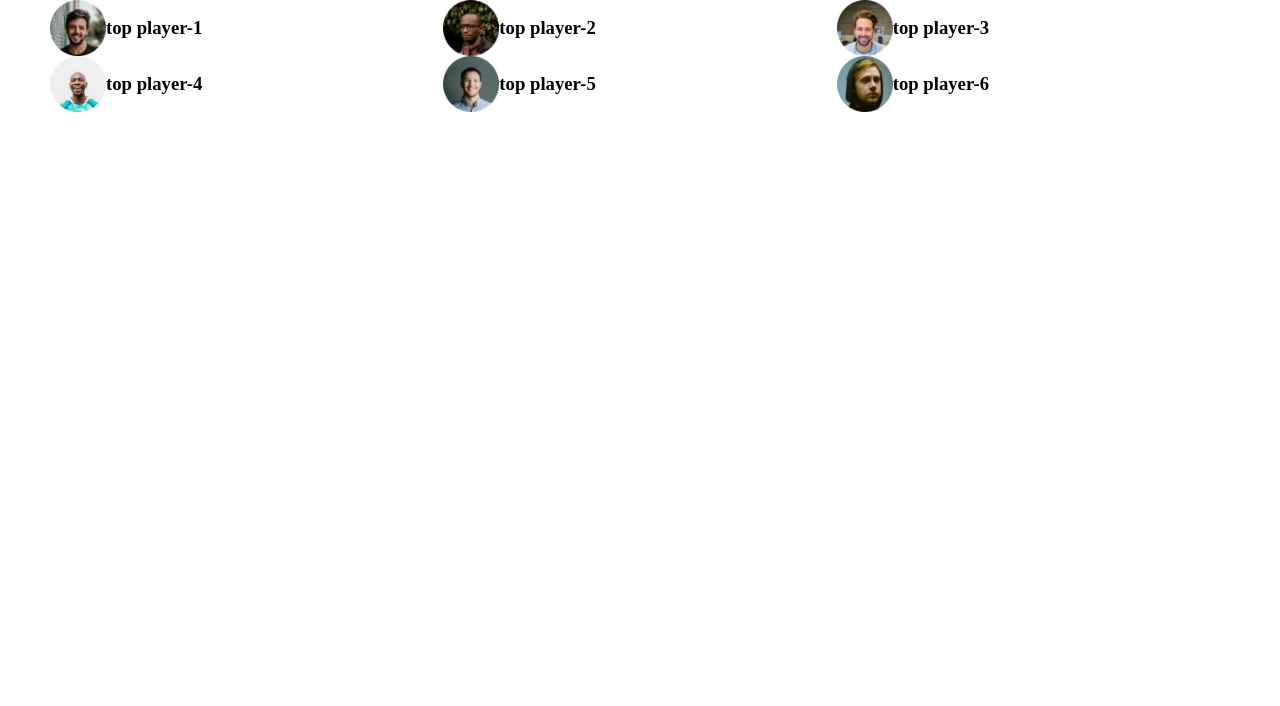
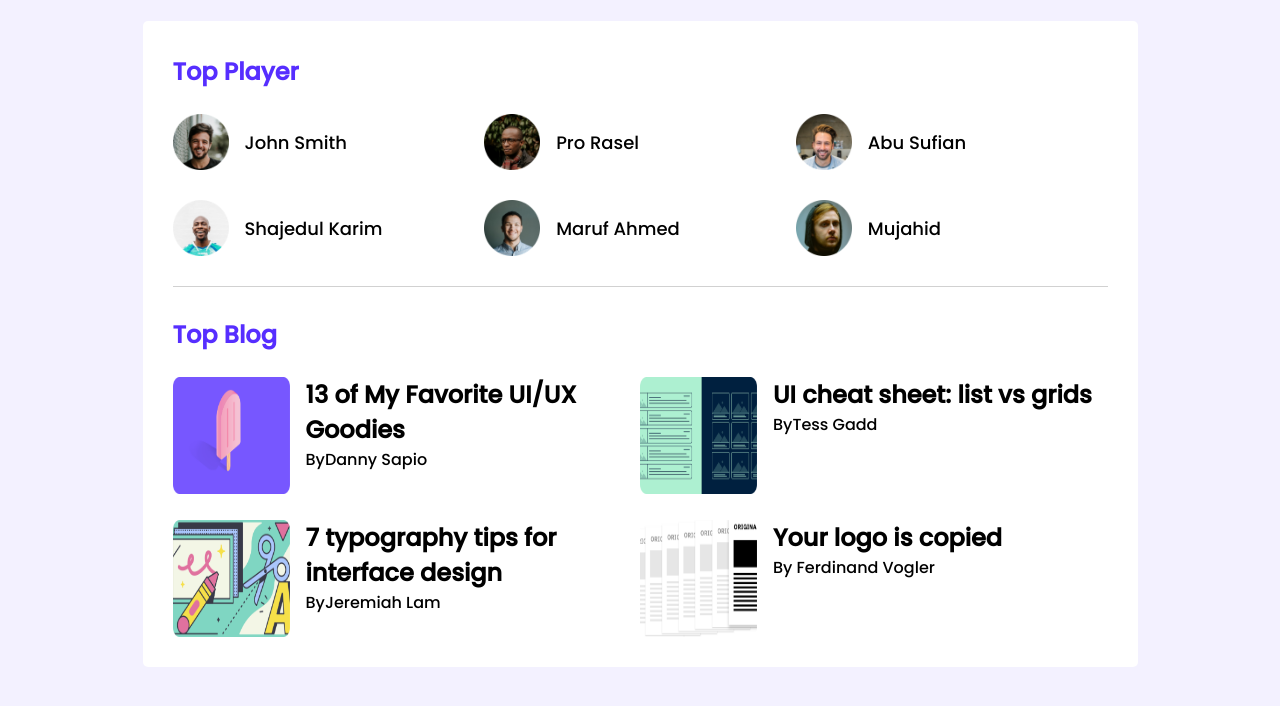
Before and after one commit to KamrulHasan05/responsive-web, a plain HTML site: page index.html in a window 1280 px wide. Drawn offline with Linux system fonts and the light colour scheme.

Commit message:
section added

```diff
--- a/css/style.css
+++ b/css/style.css
@@ -1,22 +1,78 @@
+@import url('https://fonts.googleapis.com/css2?family=Poppins:ital,wght@0,500;1,400&display=swap');
+
 * {
     margin: 0;
     padding: 0;
 }
+
+body {
+    font-family: 'Poppins', sans-serif;
+    background: #F3F1FF;
+}
+
 .container {
-    width: calc(100% - 100px);
+    width: calc(100% - 285px);
     margin: 0 auto;
 }
+
+hr {
+    margin: 30px 0;
+    border: none;
+    border-top: 1px solid #D1D1D1;
+}
 /* top player style start */
+.top_player_blog {
+    margin: 21px 0;
+}
+.main-player-wrapper {
+    padding: 30px;
+    background: #fff;
+    border-radius: 5px;
+}
 .players {
     display: grid;
     grid-template-columns: repeat(3, 1fr);
+    grid-row-gap: 30px;
 }
+
+.title {
+    margin: 3px 0 25px;
+    font-size: 24px;
+    font-weight: 600;
+    color: #562EFF;
+}
+
 .player {
     display: flex;
     align-items: center;
 }
+
 .player img {
     width: 56px;
     height: 56px;
 }
+
+.player-name {
+    font-weight: 500;
+    font-size: 18px;
+    margin-left: 16px;
+}
+
 /* top player style end */
+
+/* Blogs Start */
+.blogs {
+    display: grid;
+    grid-template-columns: repeat(2, 1fr);
+    grid-row-gap: 26px;
+}
+.blog {
+    display: flex;
+}
+.blog img {
+    width: 117px;
+    height: 117px;
+}
+.blog-content {
+    margin-left: 16px;
+}
--- a/index.html
+++ b/index.html
@@ -1,5 +1,6 @@
 <!DOCTYPE html>
 <html lang="en">
+
 <head>
     <meta charset="UTF-8">
     <meta http-equiv="X-UA-Compatible" content="IE=edge">
@@ -7,6 +8,7 @@
     <title>Leader Board</title>
     <link rel="stylesheet" href="css/style.css">
 </head>
+
 <body>
     <!-- header start -->
     <header>
@@ -14,36 +16,81 @@
     </header>
     <!-- header end -->
     <!-- Top Player Section Start-->
-    <section class="top_player">
+    <section class="top_player_blog">
         <div class="container">
+            <div class="main-player-wrapper">
+                <div class="to-player">
+                    <h2 class="title">Top Player</h2>
                     <div class="players">
                         <div class="player">
                             <img src="images/players/player-1.png" alt="">
-                    <h3>top player-1</h3>
+                            <h3 class="player-name">John Smith</h3>
                         </div>
                         <div class="player">
                             <img src="images/players/player-2.png" alt="">
-                    <h3>top player-2</h3>
+                            <h3 class="player-name">Pro Rasel</h3>
                         </div>
                         <div class="player">
                             <img src="images/players/player-3.png" alt="">
-                    <h3>top player-3</h3>
+                            <h3 class="player-name">Abu Sufian</h3>
                         </div>
                         <div class="player">
                             <img src="images/players/player-4.png" alt="">
-                    <h3>top player-4</h3>
+                            <h3 class="player-name">Shajedul Karim</h3>
                         </div>
                         <div class="player">
                             <img src="images/players/player-5.png" alt="">
-                    <h3>top player-5</h3>
+                            <h3 class="player-name">Maruf Ahmed</h3>
                         </div>
                         <div class="player">
                             <img src="images/players/player-6.png" alt="">
-                    <h3>top player-6</h3>
+                            <h3 class="player-name">Mujahid</h3>
                         </div>
                     </div>
+                </div>
+                <hr>
+                <div class="top-blog">
+                    <h2 class="title">Top Blog</h2>
+                    <div class="blogs">
+                        <article class="blog">
+                            <img src="images/blogs/blog-1.png" alt="">
+                            <div class="blog-content">
+                                <h2>13 of My Favorite
+                                    UI/UX Goodies</h2>
+                                <p><span>By</span>Danny Sapio</p>
+                            </div>
+                        </article>
+                        <article class="blog">
+                            <img src="images/blogs/blog-2.png" alt="">
+                            <div class="blog-content">
+                                <h2>UI cheat sheet:
+                                    list vs grids</h2>
+                                <p><span>By</span>Tess Gadd</p>
+                            </div>
+                        </article>
+                        <article class="blog">
+                            <img src="images/blogs/blog-3.png" alt="">
+                            <div class="blog-content">
+                                <h2>7 typography tips
+                                    for interface design</h2>
+                                <p><span>By</span>Jeremiah Lam</p>
+                            </div>
+                        </article>
+                        <article class="blog">
+                            <img src="images/blogs/blog-4.png" alt="">
+                            <div class="blog-content">
+                                <h2>Your logo is
+                                    copied</h2>
+                                <p><span>By</span> Ferdinand Vogler</p>
+                            </div>
+                        </article>
+                    </div>
+                </div>
+            </div>
+
         </div>
     </section>
     <!-- Top Player Section End-->
 </body>
+
 </html>
```
Lines whose indentation alone changed are shown as unchanged.
